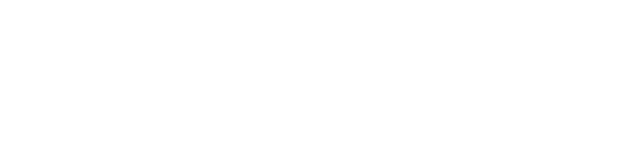
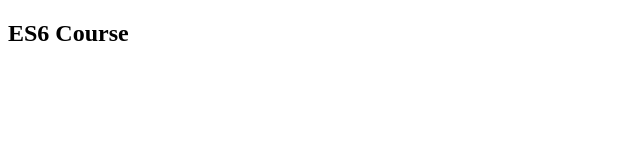
Before and after one commit to andreidobrinski/es6-course-udemy, a website built with webpack: page build/index.html in a window 1280 px wide. Shown: the whole page, without its empty margins (0-640 px from the left). Built offline with nearby package versions, Linux system fonts and the light colour scheme.

Commit message:
add title to html

```diff
--- a/build/index.html
+++ b/build/index.html
@@ -5,6 +5,7 @@
     <title>ES6</title>
   </head>
   <body>
+    <h2>ES6 Course</h2>
     <script src="bundle.js"></script>
   </body>
 </html>
```
